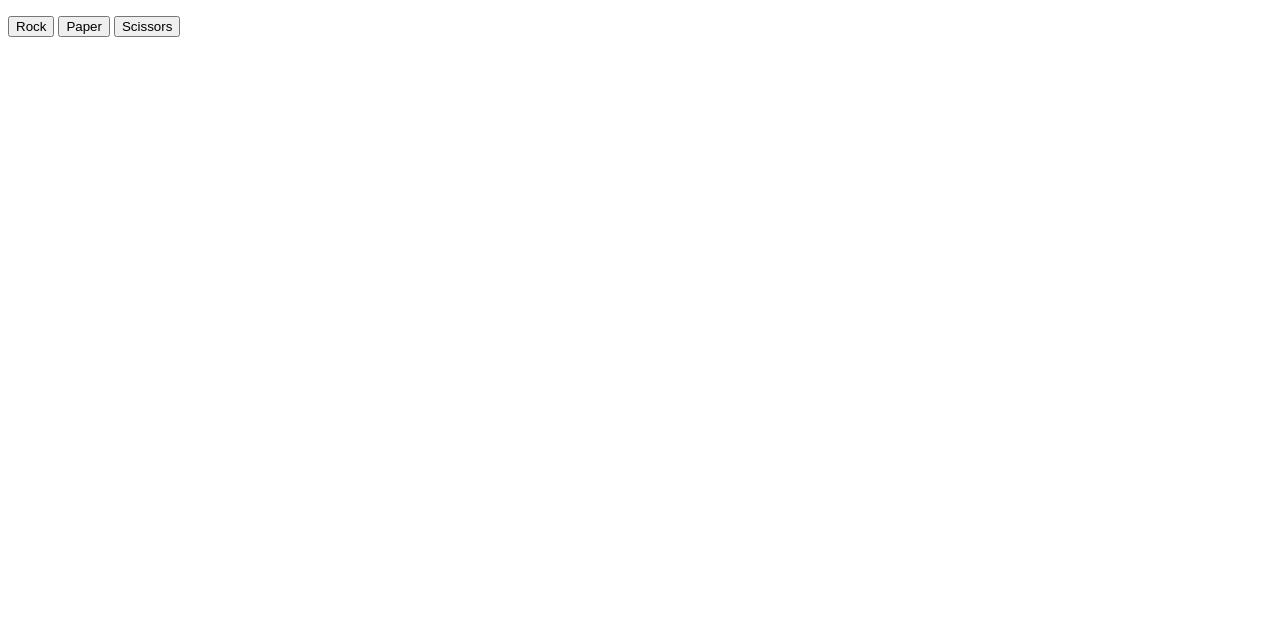
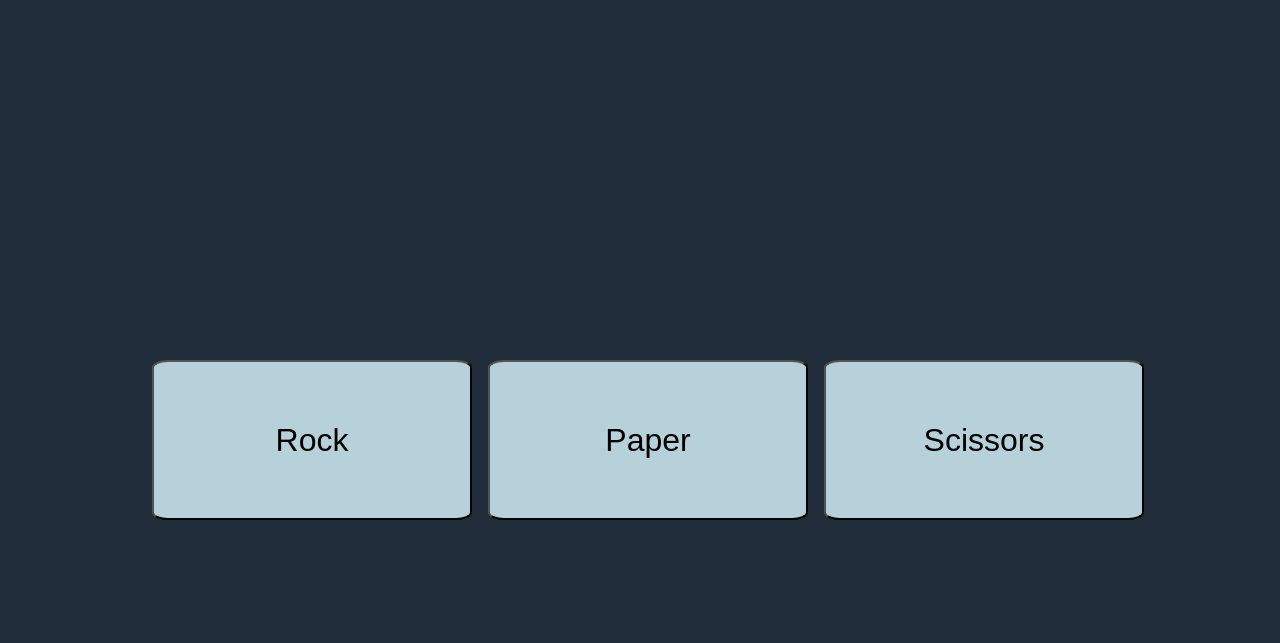
Before and after one commit to laterNaT/rock-paper-scissors, a website: page index.html in a window 1280 px wide. Drawn offline with Linux system fonts and the light colour scheme.

Commit message:
Improve design

```diff
--- a/index.html
+++ b/index.html
@@ -3,21 +3,33 @@
 <head>
     <meta charset="UTF-8">
     <title>Title</title>
+    <link rel="stylesheet" href="style.css">
     <script type="module" src="script.js"></script>
 </head>
 <body>
 
+<header class="game-header">
     <div class="game-outcome">
+        <p></p>
+    </div>
+
+    <div class="score">
         <p></p>
     </div>
 
     <div class="round-outcome">
         <p></p>
     </div>
+</header>
 
+<main class="game-window">
     <button class="btn">Rock</button>
     <button class="btn">Paper</button>
     <button class="btn">Scissors</button>
+</main>
+
+
+
 
 </body>
 </html>
--- a/style.css
+++ b/style.css
@@ -0,0 +1,40 @@
+body {
+    background-color: #202C39;
+}
+
+.game-window {
+    display: flex;
+    width: 100vw;
+    height: 50vh;
+    justify-content: center;
+    align-items: center;
+    gap: 1em;
+}
+
+.game-header {
+    display: flex;
+    flex-direction: column;
+    justify-content: center;
+    align-items: center;
+    margin-top: 5em;
+}
+
+.game-outcome > p {
+    font-size: 4em;
+}
+
+.score > p {
+    font-size: 3em;
+}
+
+.round-outcome > p {
+    font-size: 3em;
+}
+
+.btn {
+    font-size: 2em;
+    border-radius: 5%;
+    height: 10rem;
+    width: 20rem;
+    background-color: #B7D1DA;
+}
```
Lines whose indentation alone changed are shown as unchanged.
